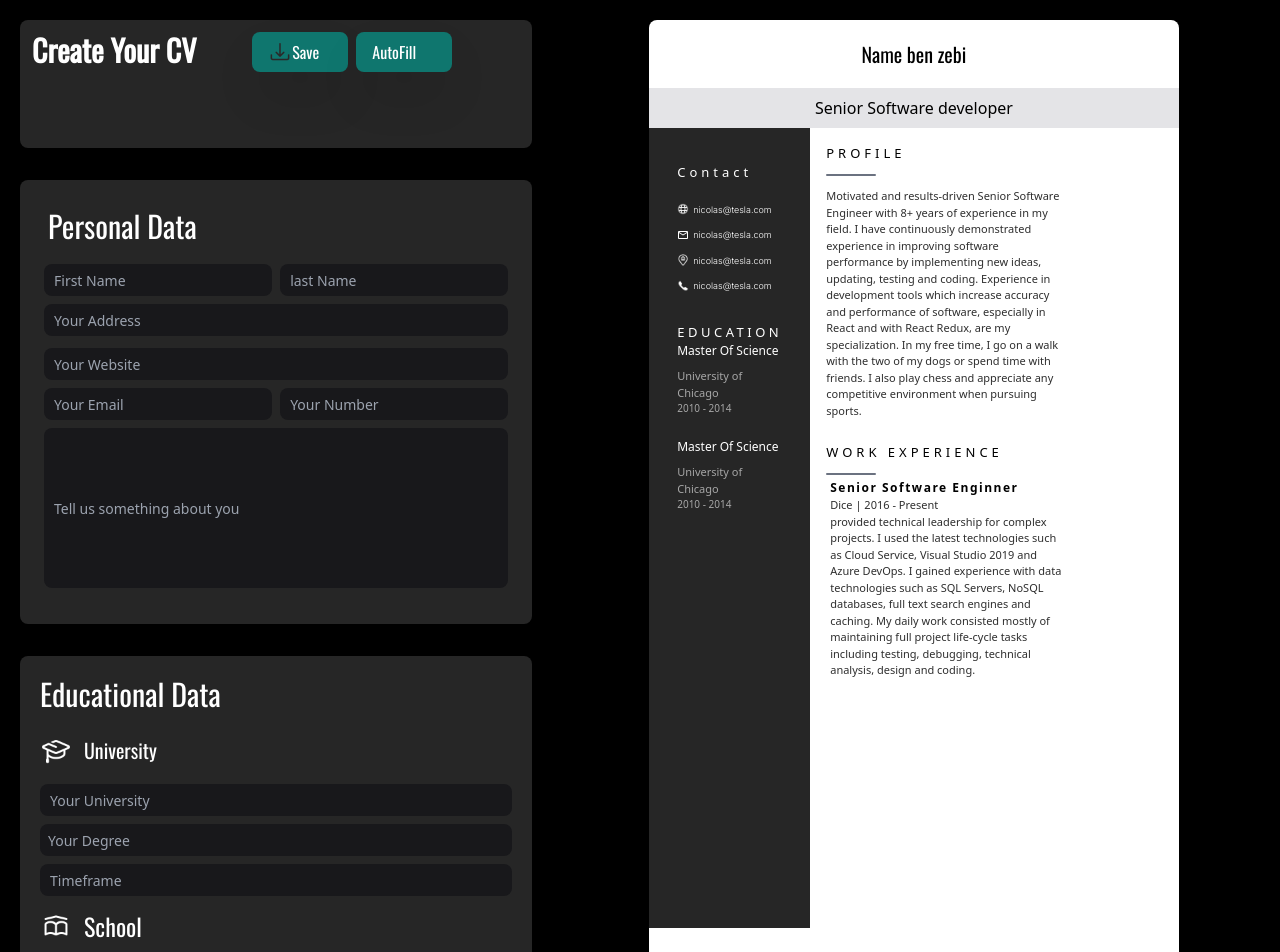
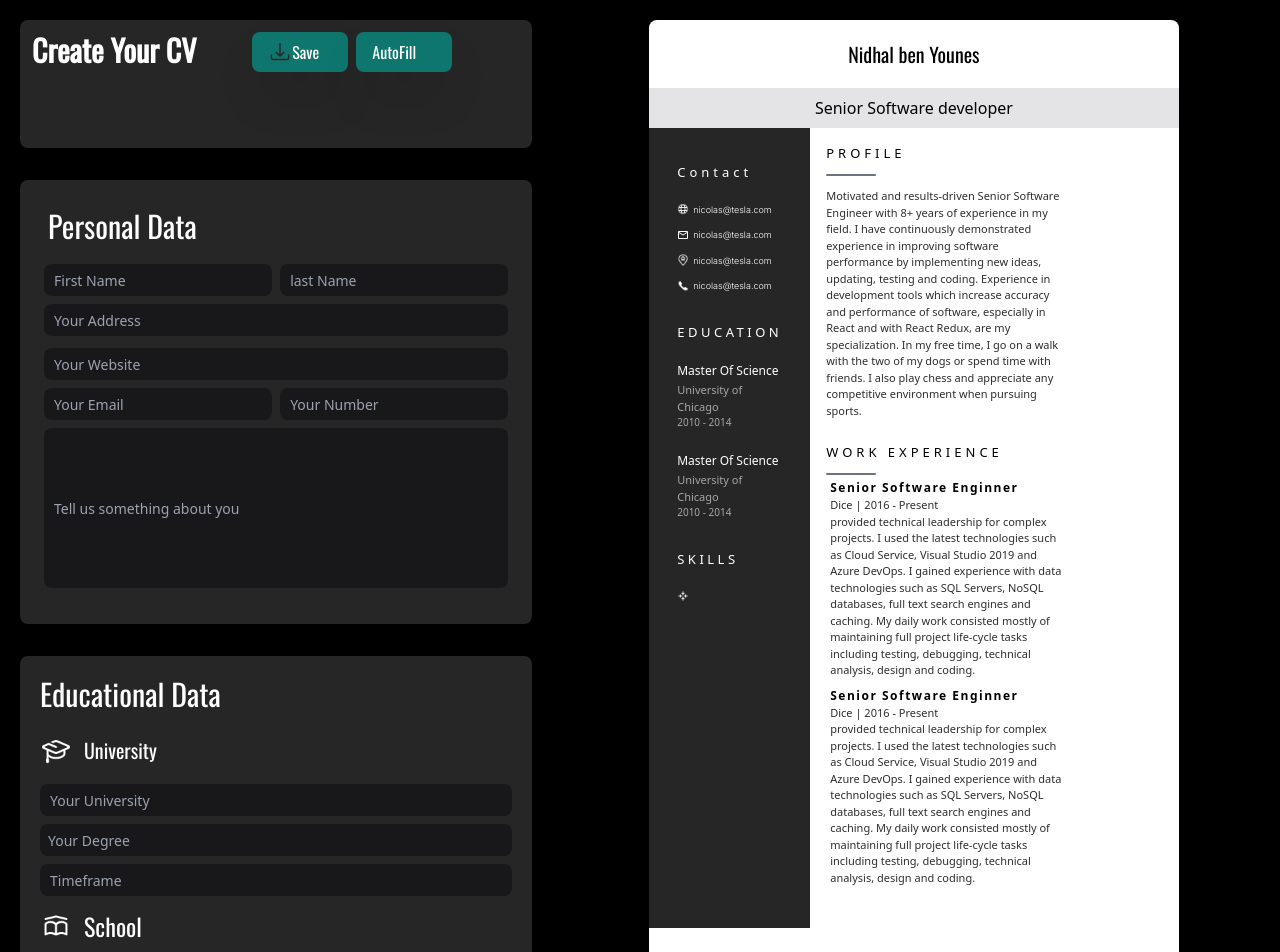
Before and after one commit to younesnd/CV-Creator, a React (Create React App) app: page / in a window 1280 px wide. Shown: the top 952 px of the page. Built offline with nearby package versions, Linux system fonts and the light colour scheme.

Commit message:
CV-Creator

```diff
--- a/src/components/PreviewCv/PreviewCv.tsx
+++ b/src/components/PreviewCv/PreviewCv.tsx
@@ -3,7 +3,7 @@ const PreviewCv = () => {
     <div className="relative bg-white h-3/4 w-[85%] rounded-lg">
       <div className="grid grid-rows-[auto,0.80fr]">
         <div className="grid grid-rows-[0.8fr,auto]">
-          <span className="p-5 font-Osland text-xl">Name ben zebi</span>
+          <span className="p-5 font-Osland text-xl ">Nidhal ben Younes</span>
           <div className="bg-zinc-200 h-10 p-2 font-extralight">
             {" "}
             Senior Software developer
@@ -64,11 +64,11 @@ const PreviewCv = () => {
                 </div>
               </div>
               <div>
-                <h3 className="text-white font-Work text-[13px] font-normal tracking-[3.5px]">
+                <h3 className="text-white font-Work text-[13px] font-normal tracking-[3.5px] mb-[20px]">
                   EDUCATION
                 </h3>
                 <div className="mb-[22px]">
-                  <h4 className="font-Work text-[12px] font-medium leading-[18px] mb-2 ">
+                  <h4 className="font-Work text-[12px] font-medium leading-[18px] mb-[2px] ">
                     Master Of Science
                   </h4>
                   <h5 className="font-Work text-[11px] font-normal leading-[16.5px] text-[#a6a6a6]">
@@ -79,7 +79,7 @@ const PreviewCv = () => {
                   </p>
                 </div>
                 <div className="">
-                  <h4 className="font-Work text-[12px] font-medium leading-[18px] mb-2 ">
+                  <h4 className="font-Work text-[12px] font-medium leading-[18px] mb-[2px] ">
                     Master Of Science
                   </h4>
                   <h5 className="font-Work text-[11px] font-normal leading-[16.5px] text-[#a6a6a6]">
@@ -88,6 +88,18 @@ const PreviewCv = () => {
                   <p className="font-Work text-[10px] font-normal leading-[15px] text-[#a6a6a6] ">
                     2010 - 2014
                   </p>
+                </div>
+              </div>
+              <div>
+                <h3 className="text-white font-Work text-[13px] font-normal tracking-[3.5px] mb-[20px]">
+                  SKILLS
+                </h3>
+                <div className="flex ">
+                  <img
+                    src={require("../../assets/flech.png")}
+                    className="h-3 w-3 "
+                    alt="trash"
+                  />
                 </div>
               </div>
             </div>
@@ -111,8 +123,9 @@ const PreviewCv = () => {
               time with friends. I also play chess and appreciate any
               competitive environment when pursuing sports.
             </p>
+            <div className="mb-2">
               <h3
-              className=" block self-start text-left p-4 text-[13px] tracking-[4px] font-normal h-[2px] after:content-['']
+                className=" block self-start text-left p-4 text-[13px]  tracking-[4px] font-normal h-[2px] after:content-['']
             mb-5 after:bg-gray-500 after:rounded-t-[1px] after:rounded-b-[1px] after:block after:w-[50px] after:h-[2px] after:mt-[10px]"
               >
                 WORK EXPERIENCE
@@ -126,13 +139,32 @@ const PreviewCv = () => {
               <p className="text-[11px] font-Work font-normal text-[#2e2e2e] text-left ml-5 tracking-normal">
                 {" "}
                 provided technical leadership for complex projects. I used the
-              latest technologies such as Cloud Service, Visual Studio 2019 and
-              Azure DevOps. I gained experience with data technologies such as
-              SQL Servers, NoSQL databases, full text search engines and
-              caching. My daily work consisted mostly of maintaining full
+                latest technologies such as Cloud Service, Visual Studio 2019
+                and Azure DevOps. I gained experience with data technologies
+                such as SQL Servers, NoSQL databases, full text search engines
+                and caching. My daily work consisted mostly of maintaining full
                 project life-cycle tasks including testing, debugging, technical
                 analysis, design and coding.
               </p>
+            </div>
+            <div>
+              <h4 className="text-left font-Work text-[12px] font-semibold tracking-[1.5px] ml-5">
+                Senior Software Enginner
+              </h4>
+              <h5 className=" text-left text-[11px] font-Work font-normal text-[#2e2e2e] ml-5">
+                Dice | 2016 - Present
+              </h5>
+              <p className="text-[11px] font-Work font-normal text-[#2e2e2e] text-left ml-5 tracking-normal">
+                {" "}
+                provided technical leadership for complex projects. I used the
+                latest technologies such as Cloud Service, Visual Studio 2019
+                and Azure DevOps. I gained experience with data technologies
+                such as SQL Servers, NoSQL databases, full text search engines
+                and caching. My daily work consisted mostly of maintaining full
+                project life-cycle tasks including testing, debugging, technical
+                analysis, design and coding.
+              </p>
+            </div>
           </div>
         </div>
       </div>
```
Also changed, not shown: src/assets/flech.png (added). Lines whose indentation alone changed are shown as unchanged.
